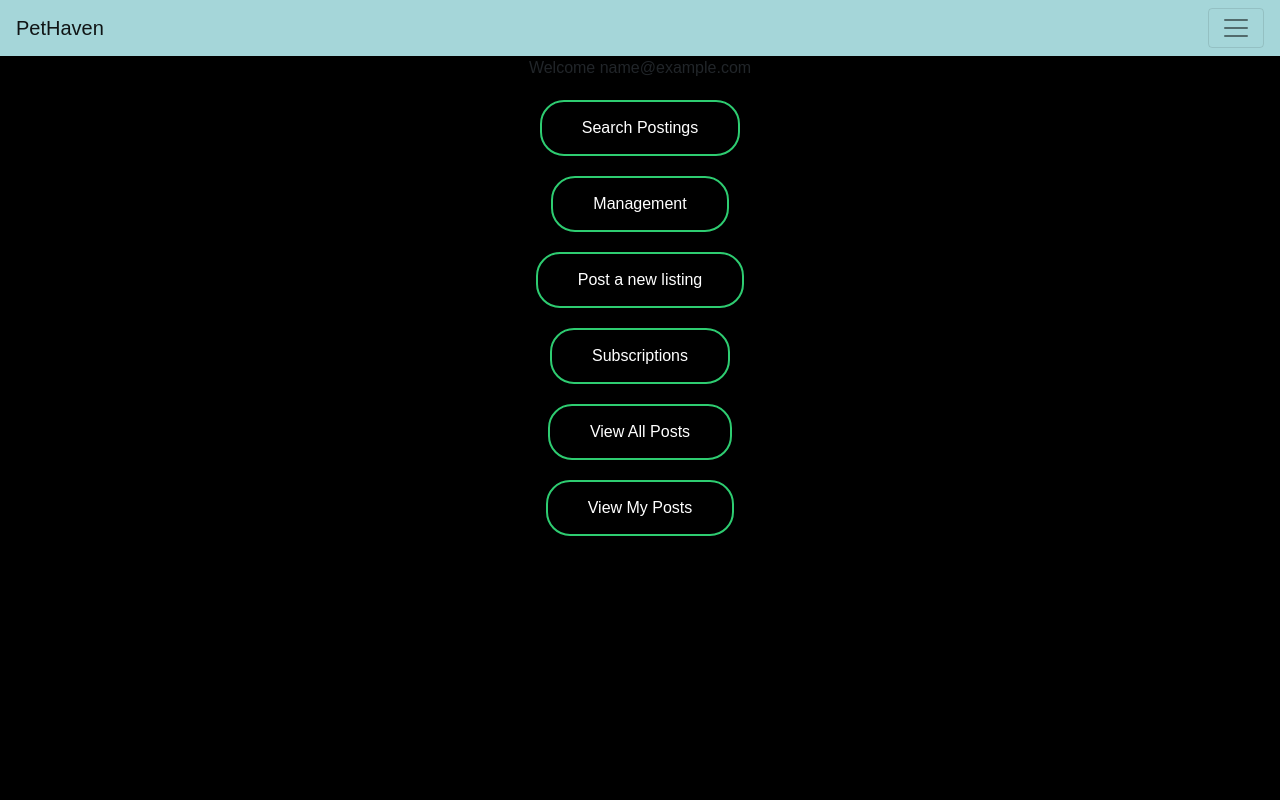
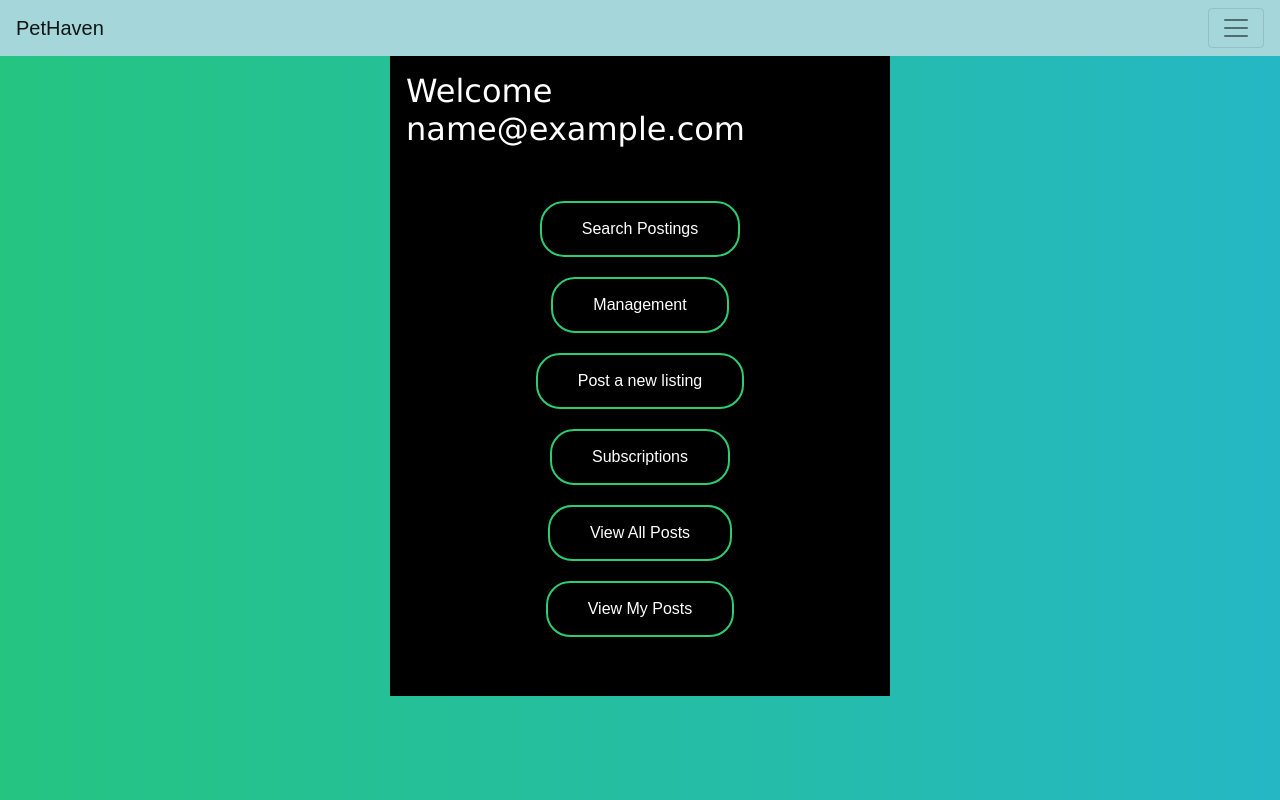
Before and after one commit to APAD-Summer2021/Team1-GroupProject, a Flask app: page /logged_in in a window 1280 px wide. Run offline with Flask 2, Linux system fonts and the light colour scheme; the visitor is signed in with stand-in values (Sample User, id 1); some libraries are stand-ins or nearby versions.

Commit message:
change css in login page

```diff
--- a/static/css/main.css
+++ b/static/css/main.css
@@ -2,9 +2,20 @@ body {
     margin: 0;
     padding: 0;
     font-family: sans-serif;
-    background: black;
+    background: linear-gradient(to right, #25c481, #25b7c4);
+  }
+
+.container {
+    max-width: 500px;
+    min-height: 640px;
+    max-height:750px;
+    padding: 16px;
+    background-color: black;
+  }
+.maintext{
+    align-content:center;
+    font-family: Verdana, Geneva, Tahoma, sans-serif;
 }
-
 .card {
     margin-bottom: 20px;
     border: none
--- a/templates/logged_in.html
+++ b/templates/logged_in.html
@@ -2,19 +2,21 @@
 {% block title %}Youv'e logged in {% endblock %}
 
 {% block content %}
+<div class="container">
 
-<p style="text-align: center">Welcome {{ email }}</p>
-<form class="loogedin" method="get" action="/search_page">
+<H2 class=maintext style= "color:white"> Welcome {{ email }}</H2>
+<br>
+<form class="loogedin"  method="get" action="/search_page">
     <button type="submit">Search Postings</button>
 </form>
-<form class="loogedin" method="get" action="/manage">
+<form class="loogedin"  method="get" action="/manage">
     <button type="submit">Management</button>
 </form>
 </form>
 <form class = "loogedin" method="get" action="/new_post">
     <button type="submit">Post a new listing</button>
 </form>
-<form class="loogedin" method="get" action="/sub">
+<form class="loogedin"  method="get" action="/sub">
     <button type="submit">Subscriptions</button>
 </form>
 </form>
@@ -25,4 +27,6 @@
     <button type="submit">View My Posts</button>
 </form>
 
+</div>
+
 {% endblock %}
```
Also changed, not shown: static/css/manage.css (+4 -3 lines), static/css/new_post.css (+11 -5 lines), static/css/sub.css (+10 -0 lines), 1 other file.
